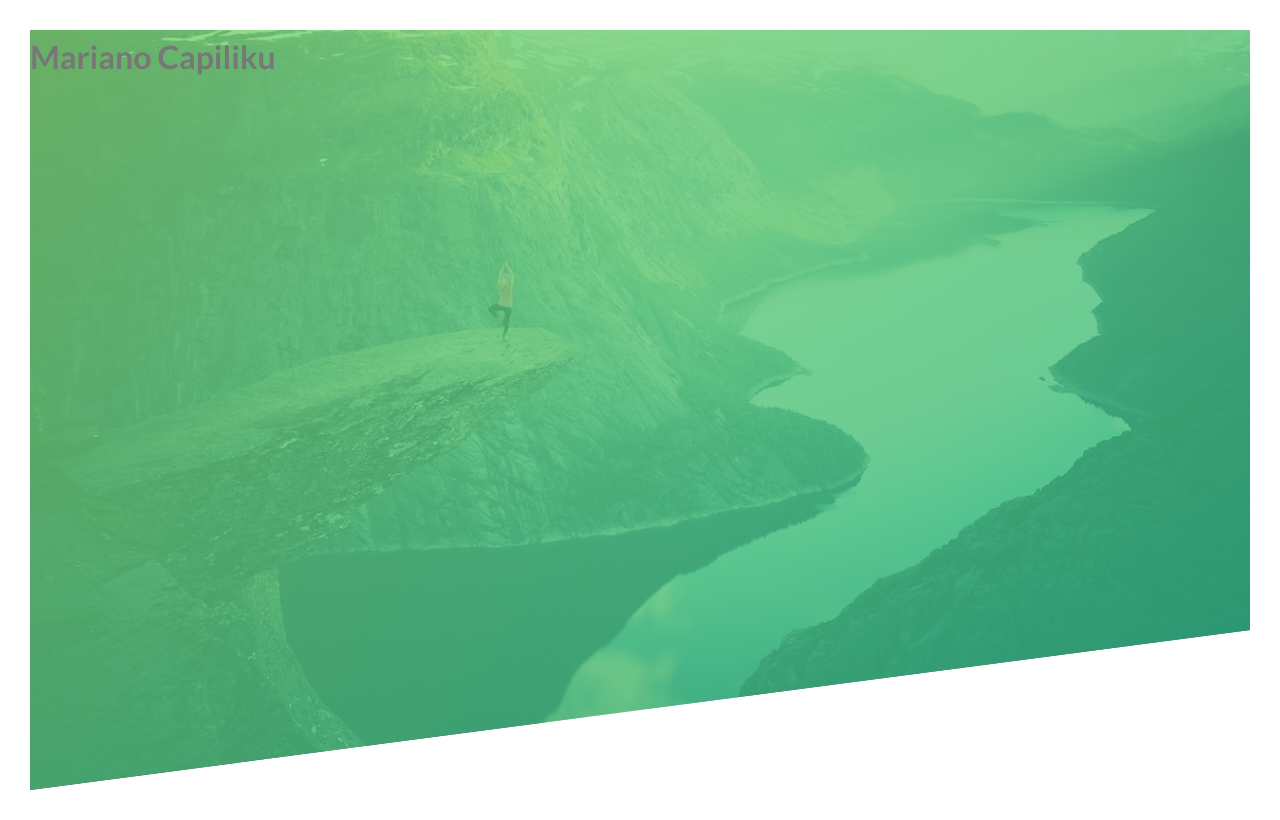
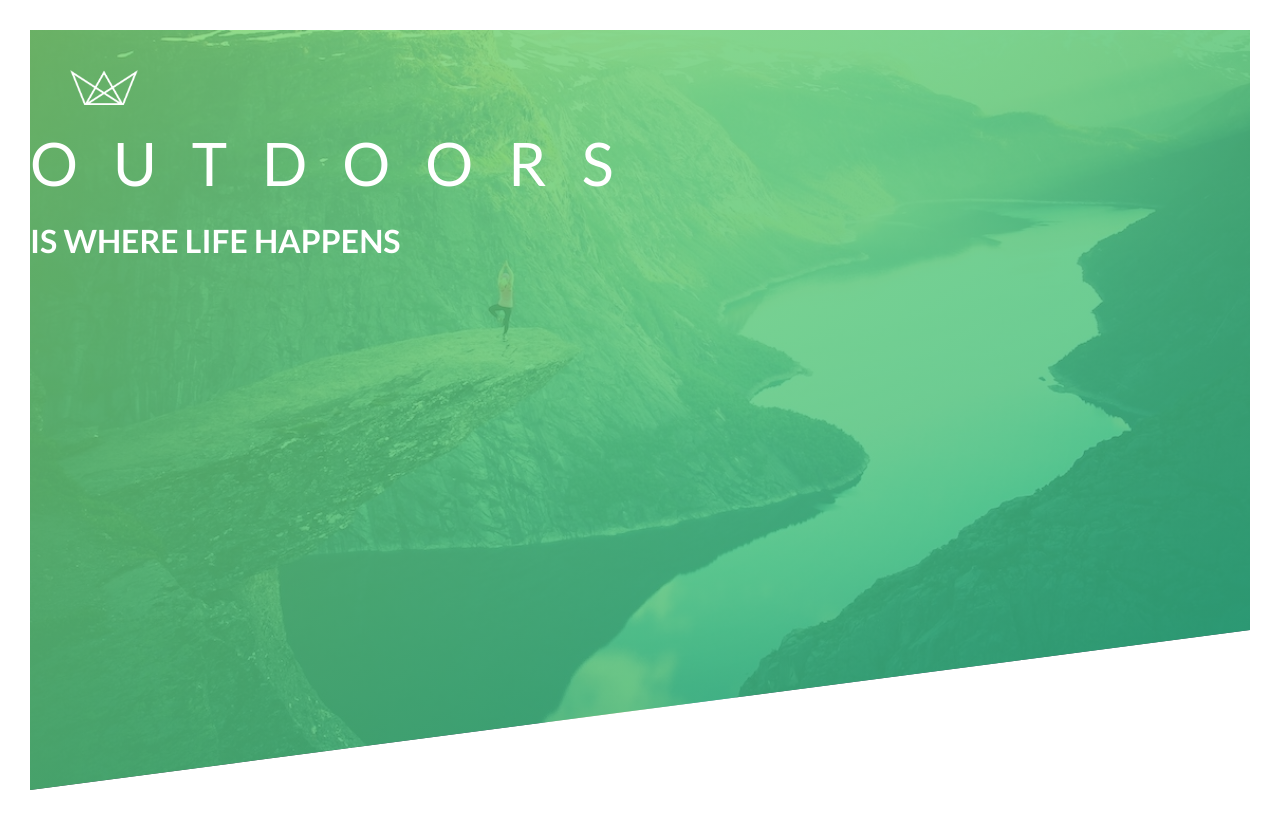
Before and after one commit to Mariano1994/Naturos, a plain HTML site: page index.html in a window 1280 px wide. Drawn offline with Linux system fonts and the light colour scheme.

Commit message:
working on header

```diff
--- a/css/style.css
+++ b/css/style.css
@@ -28,6 +28,42 @@ body {
   background-image: linear-gradient(to right bottom, rgba(126, 213, 111, 0.8), rgba(40, 180, 133, 0.8) ), url(../img/hero-small.jpg);
   background-size: cover;
   background-position: top;
+  clip-path: polygon(0 0, 100% 0, 100%  75vh, 0 100% );
 
-  clip-path: polygon(0 0, 100% 0, 100%  75vh, 0 100% );
 }
+
+.logo-box {
+  padding: 40px 0 0 40px;
+}
+
+.logo {
+  height: 35px;
+}
+
+.heading-primary {
+  color: #fff;
+  text-transform: uppercase;
+}
+
+
+.heading-primary-main,
+.heading-primary-sub {
+  display: block;
+}
+
+.heading-primary-main {
+
+  font-size: 60px;
+  font-weight: 400;
+  letter-spacing: 35px;
+
+}
+
+.heading-primary-sub {
+
+  font-size: 20px;
+  font-weight: 400;
+  letter-spacing: 25px;
+
+
+}
--- a/index.html
+++ b/index.html
@@ -6,7 +6,7 @@
 
         <link href="https://fonts.googleapis.com/css?family=Lato:100,300,400,700,900" rel="stylesheet">
 
-        <link rel="stylesheet" href="css/icon-font.css">
+        <!-- <link rel="stylesheet" href="css/icon-font.css"> -->
         <link rel="stylesheet" href="css/style.css">
         <link rel="shortcut icon" type="image/png" href="img/favicon.png">
 
@@ -15,9 +15,16 @@
     <body>
 
         <header class="header">
-            <h1>
-                Mariano Capiliku
-            </h1>
+           <div class="logo-box">
+
+            <img class="logo" src="/img/logo-white.png" alt="logo image of Naturos company">
+
+           </div>
+
+           <h1 class="heading-primary">
+            <span class="heading-primary-main"> Outdoors</span>
+            <span class="heading-primay-sub"> is where life happens</span>
+           </h1>
         </header>
 
     </body>
```
